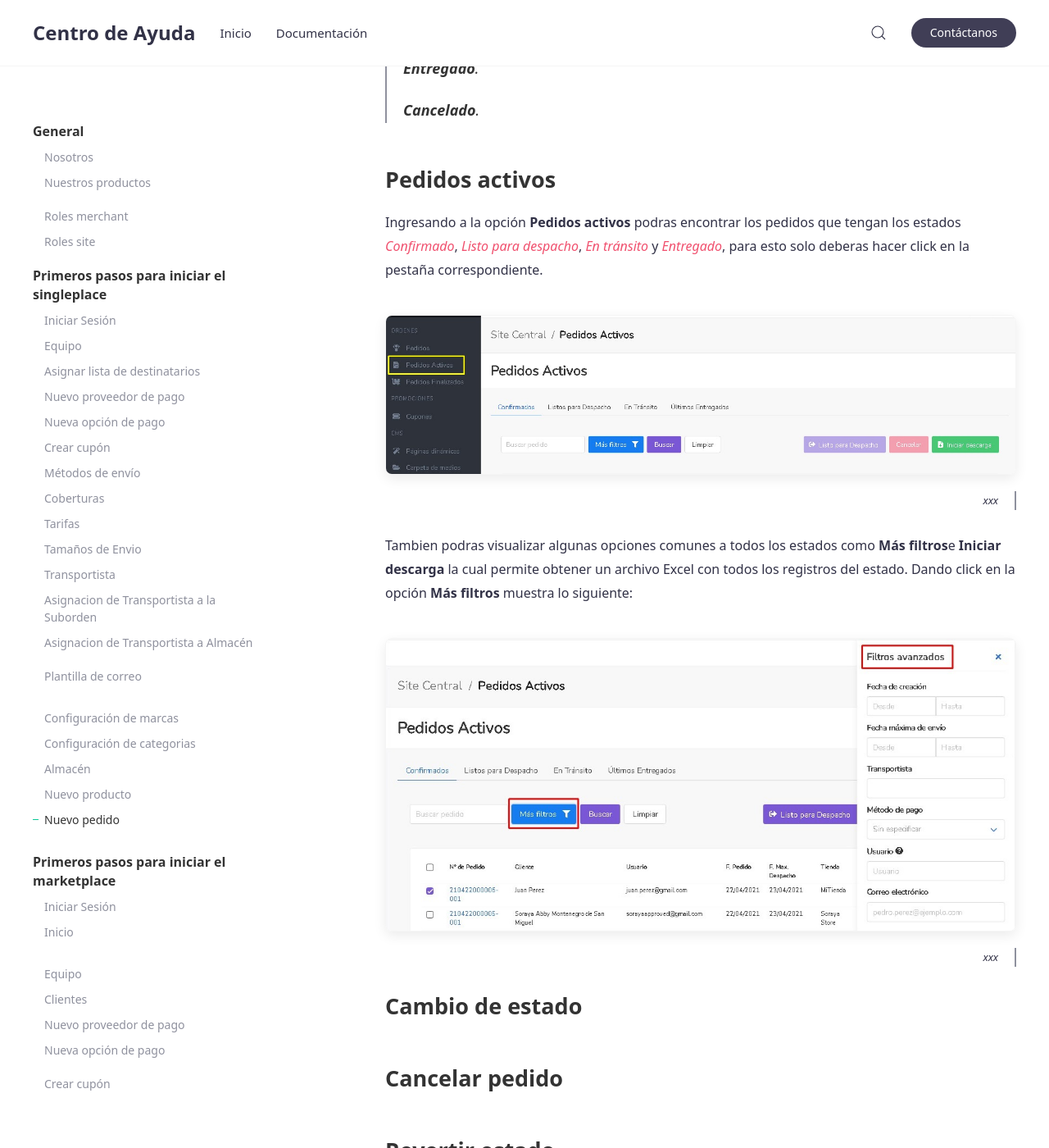
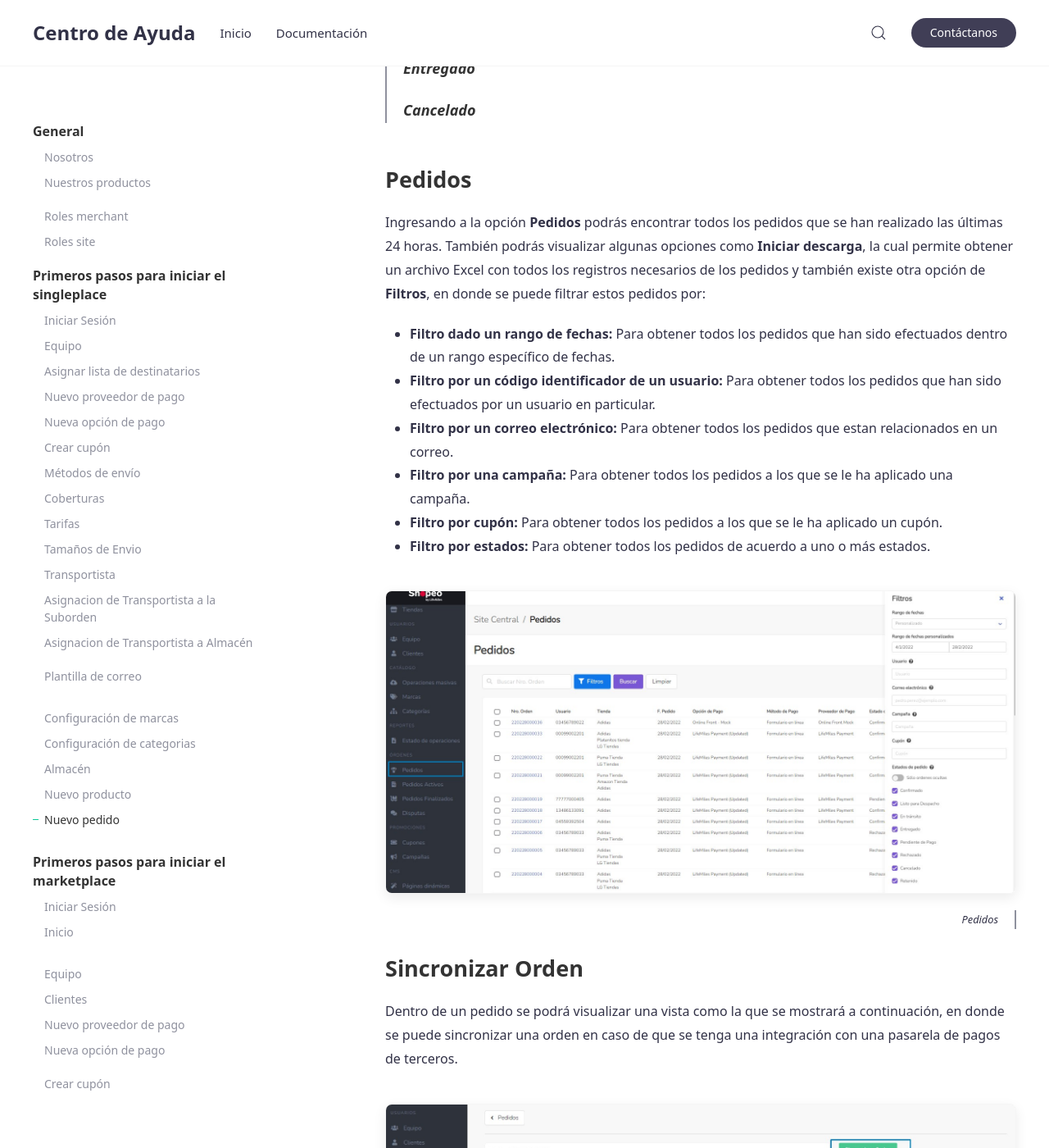
Before and after one commit to jztechpe/docshelp-old, a Jekyll site: the page built from docs/_docs/primeros-pasos/nuevo-pedido.md, in a window 1280 px wide and 1400 px high, scrolled down 578 px. Shown: the whole window at 82% size. Built offline with Jekyll 4.4.1, drawn with Linux system fonts in a browser that asks for light colours; some of the changed text lies outside the part shown.

Commit message:
add orders

```diff
--- a/docs/_docs/primeros-pasos/nuevo-pedido.md
+++ b/docs/_docs/primeros-pasos/nuevo-pedido.md
@@ -4,34 +4,68 @@ subtitle:
 tags: [nuevo_pedido]
 author: ivan
 ---
-## ¿Que estados tienen los pedidos?
+## ¿Qué estados tienen los pedidos?
 
-> **Nuevo**.
+> **Nuevo**
 >
-> **Pendiente de pago**.
+> **Pendiente de pago**
 >
-> **Rechazado**.
+> **Rechazado**
 >
-> **Confirmado**.
+> **Confirmado**
 >
-> **Listo para despacho**.
+> **Listo para despacho**
 >
-> **En tránsito**.
+> **En tránsito**
 >
-> **Entregado**.
+> **Entregado**
 >
-> **Cancelado**.
+> **Cancelado**
+
+
+## Pedidos
+Ingresando a la opción **Pedidos** podrás encontrar todos los pedidos que se han realizado las últimas 24 horas. También podrás visualizar algunas opciones como **Iniciar descarga**, la cual permite obtener un archivo Excel con todos los registros necesarios de los pedidos y también existe otra opción de **Filtros**, en donde se puede filtrar estos pedidos por:
+ * **Filtro dado un rango de fechas:** Para obtener todos los pedidos que han sido efectuados dentro de un rango específico de fechas.
+ * **Filtro por un código identificador de un usuario:** Para obtener todos los pedidos que han sido efectuados por un usuario en particular.
+ * **Filtro por un correo electrónico:** Para obtener todos los pedidos que estan relacionados en un correo.
+ * **Filtro por una campaña:** Para obtener todos los pedidos a los que se le ha aplicado una campaña.
+ * **Filtro por cupón:** Para obtener todos los pedidos a los que se le ha aplicado un cupón.
+ * **Filtro por estados:** Para obtener todos los pedidos de acuerdo a uno o más estados.
+
+{% include image.html img="../docs/primeros-pasos/pedidos.jpg" alt="Alt for image" caption="Pedidos" %}
+
+## Sincronizar Orden
+Dentro de un pedido se podrá visualizar una vista como la que se mostrará a continuación, en donde se puede sincronizar una orden en caso de que se tenga una integración con una pasarela de pagos de terceros.
+
+{% include image.html img="../docs/primeros-pasos/pedidos-sincronizar.jpg" alt="Alt for image" caption="Sincronizar Orden" %}
+
+## ¿Como se agrupan los pedidos?
+Cada pedido puede tener uno o más subpedidos, los cuales son agrupados de acuerdo al almacén desde donde se recolectan los productos. Es decir si se tiene un pedido con 2 productos diferentes, el producto A1 se obtiene desde el almacén B1 y el producto A2 se obtiene desde el almacén B2, entonces se creará un pedido con 2 subpedidos. Caso contrario de que ambos productos se encuentren en el mismo almacén entonces solo se crearía un subpedido que contendría estos 2 productos.
+
+{% include image.html img="../docs/primeros-pasos/pedidos-agrupamiento.jpg" alt="Alt for image" caption="Pedidos Agrupamiento" %}
 
 ## Pedidos activos
-Ingresando a la opción **Pedidos activos** podras encontrar los pedidos que tengan los estados *Confirmado*, *Listo para despacho*, *En tránsito* y *Entregado*, para esto solo deberas hacer click en la pestaña correspondiente.
-{% include image.html img="../docs/primeros-pasos/pedidos-activos-1.jpg" alt="Alt for image" caption="xxx" %}
+Ingresando a la opción **Pedidos activos** podrás encontrar los pedidos que tengan los estados *Pendiente de Pago*, *Confirmado*, *Listo para despacho*, *En tránsito*, *Últimos Entregados* y *Retenidos*, para esto solo deberás hacer click en la pestaña correspondiente.
 
-Tambien podras visualizar algunas opciones comunes a todos los estados como **Más filtros**e **Iniciar descarga** la cual permite obtener un archivo Excel con todos los registros del estado. Dando click en la opción **Más filtros** muestra lo siguiente:
+{% include image.html img="../docs/primeros-pasos/pedidos-activos-1.jpg" alt="Alt for image" caption="Pedidos Activos" %}
 
-{% include image.html img="../docs/primeros-pasos/pedidos-activos-filtros-1.jpg" alt="Alt for image" caption="xxx" %}
+También podrás visualizar algunas opciones como **Iniciar descarga**, la cual permite obtener un archivo Excel con todos los registros necesarios de los pedidos y también existe otra opción de **Filtros**, en donde se puede filtrar estos pedidos por:
+ * **Filtro por fecha de creación dado un rango de fechas:** Para obtener todos los pedidos que han sido creados dentro de un rango específico de fechas.
+ * **Filtro por fecha máxima de envío dado un rango de fechas:** Para obtener todos los pedidos que han sido o serán entregados dentro de un rango específico de fechas.
+ * **Filtro por transportisata:** Para obtener todos los pedidos que han sido o serán entregados por un transportista en particular.
+ * **Filtro por método de pago:** Para obtener todos los pedidos que han sido pagados con un método de pago correspondiente.
+ * **Filtro por un código identificador de un usuario:** Para obtener todos los pedidos que han sido efectuados por un usuario en particular.
+ * **Filtro por un correo electrónico:** Para obtener todos los pedidos que estan relacionados en un correo.
+ * **Filtro por una tienda:** Para obtener todos los pedidos que estan relacionados a una tienda.
+ * **Filtro por un almacén:** Para obtener todos los pedidos que estan relacionados a un almacén.
+
+{% include image.html img="../docs/primeros-pasos/pedidos-activos-filtros-1.jpg" alt="Alt for image" caption="Filtros de Pedidos Activos" %}
 
 ## Cambio de estado
+Para cambiar de estado un pedido se debe ingresar a un subpedido en particular y en la parte superior derecha se mostrará un botón para cambiar al estado <a href="#que-estados-tienen-los-pedidos">siguiente</a>
+
+{% include image.html img="../docs/primeros-pasos/pedidos-activos-cambio-estado.jpg" alt="Alt for image" caption="Filtros de Pedidos Activos" %}
+
+## Revertir estado
 
 ## Cancelar pedido
-
-## Revertir estado
```
Also changed, not shown: docs/_docs/primeros-pasos/pedidos-activos-1.jpg, docs/_docs/primeros-pasos/pedidos-activos-cambio-estado.jpg (added), docs/_docs/primeros-pasos/pedidos-activos-filtros-1.jpg, docs/_docs/primeros-pasos/pedidos-agrupamiento.jpg (added), docs/_docs/primeros-pasos/pedidos-sincronizar.jpg (added), docs/_docs/primeros-pasos/pedidos.jpg (added).
